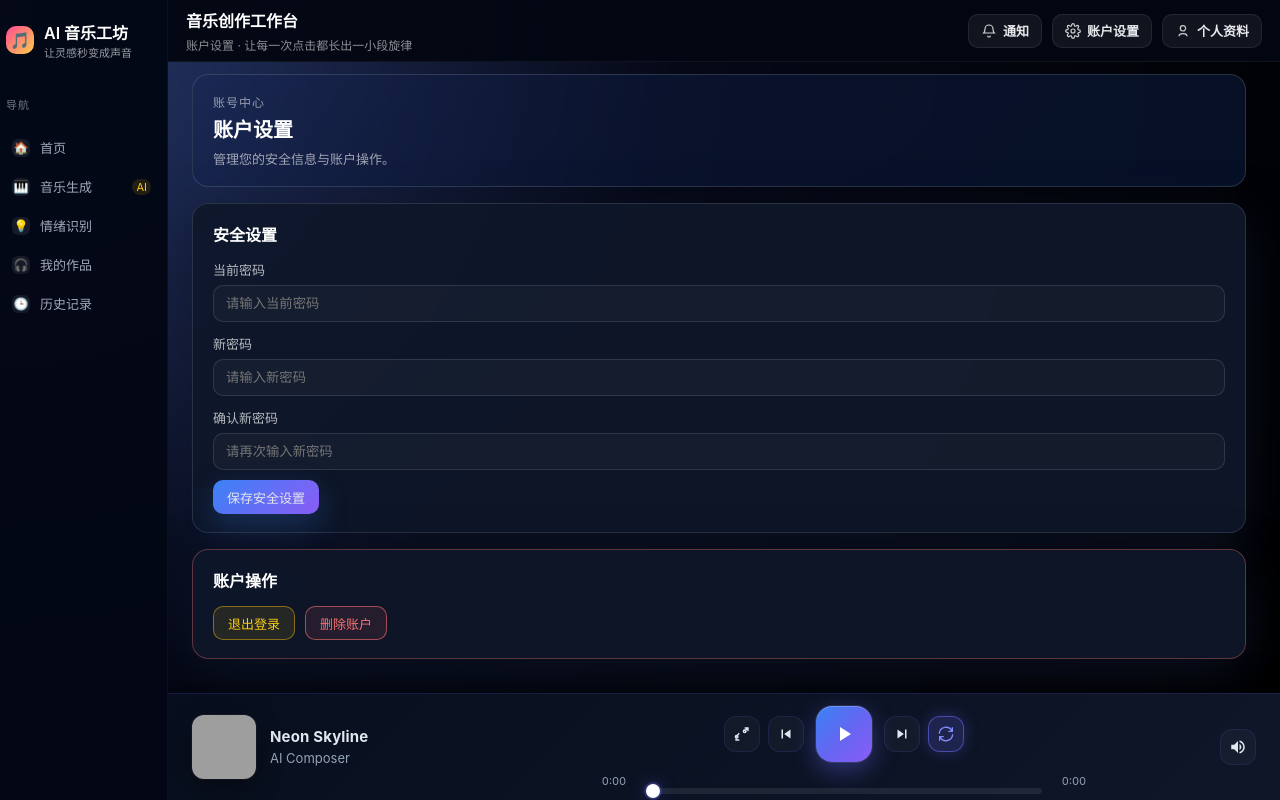
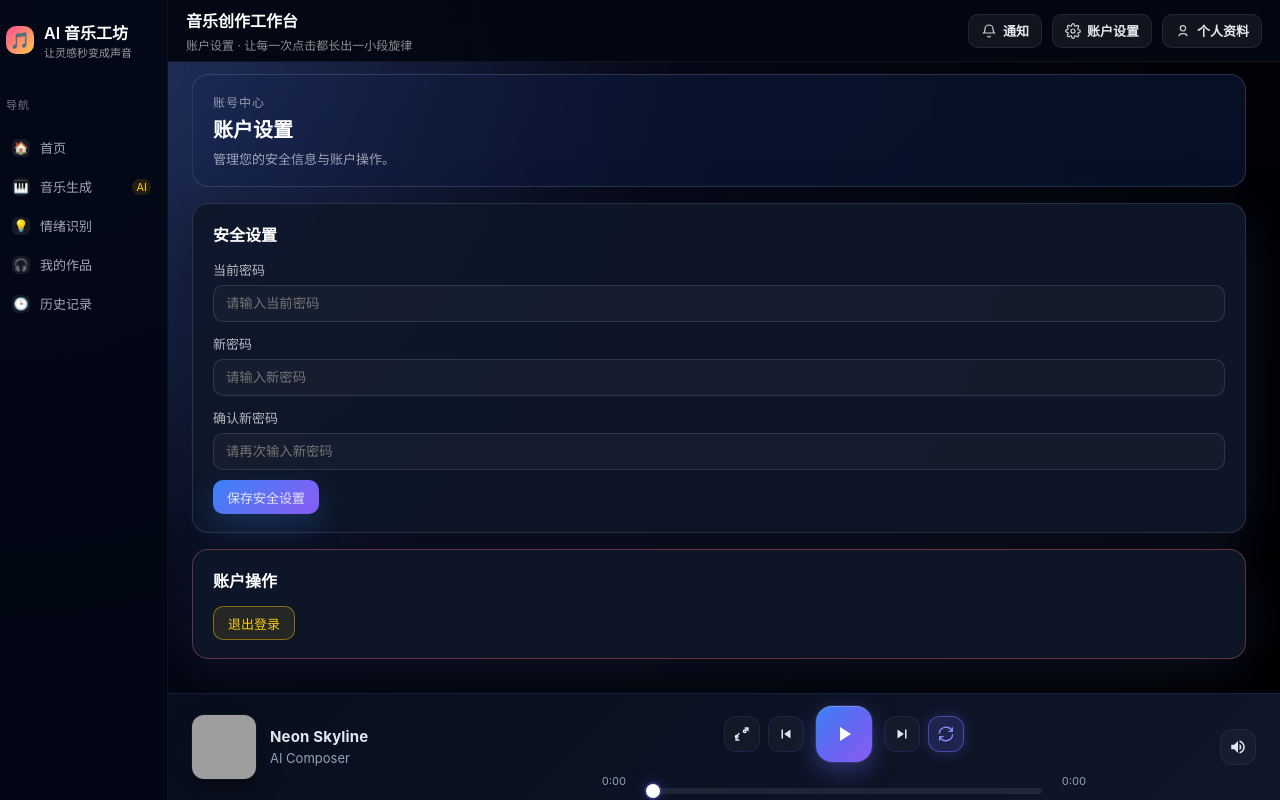
Before and after one commit to relentless-lab/emotion_music_ai, a Vue app in the folder frontend/: page /account in a window 1280 px wide. Built offline with nearby package versions, Linux system fonts and the light colour scheme; no server answers; sample sign-in values are in the browser's storage; grey boxes are pictures that could not be loaded.

Commit message:
feat: bug5

```diff
--- a/frontend/src/views/AccountSettingsView.vue
+++ b/frontend/src/views/AccountSettingsView.vue
@@ -41,9 +41,6 @@
       </div>
       <div class="danger-actions">
         <button class="warn-btn" type="button" @click="handleLogout">退出登录</button>
-        <button class="danger-btn" type="button" @click="handleDelete" :disabled="deleting">
-          {{ deleting ? "删除中..." : "删除账户" }}
-        </button>
       </div>
     </section>
   </div>
@@ -57,7 +54,6 @@ import { changePassword } from "@/services/authApi";
 
 const auth = useAuthStore();
 const router = useRouter();
-const deleting = ref(false);
 
 const savingSecurity = ref(false);
 const securityError = ref("");
@@ -114,21 +110,6 @@ const handleChangePassword = async () => {
   }
 };
 
-const handleDelete = async () => {
-  if (deleting.value) return;
-  const confirmed = window.confirm("确定要删除账户吗？此操作不可撤销（演示环境将清空本地登录状态）");
-  if (!confirmed) return;
-  deleting.value = true;
-  try {
-    await auth.deleteAccountAction();
-    router.push("/");
-    window.alert("账户已删除（本地登录信息已清理）");
-  } catch (err) {
-    window.alert(err?.message || "删除失败");
-  } finally {
-    deleting.value = false;
-  }
-};
 </script>
 
 <style scoped>
```
